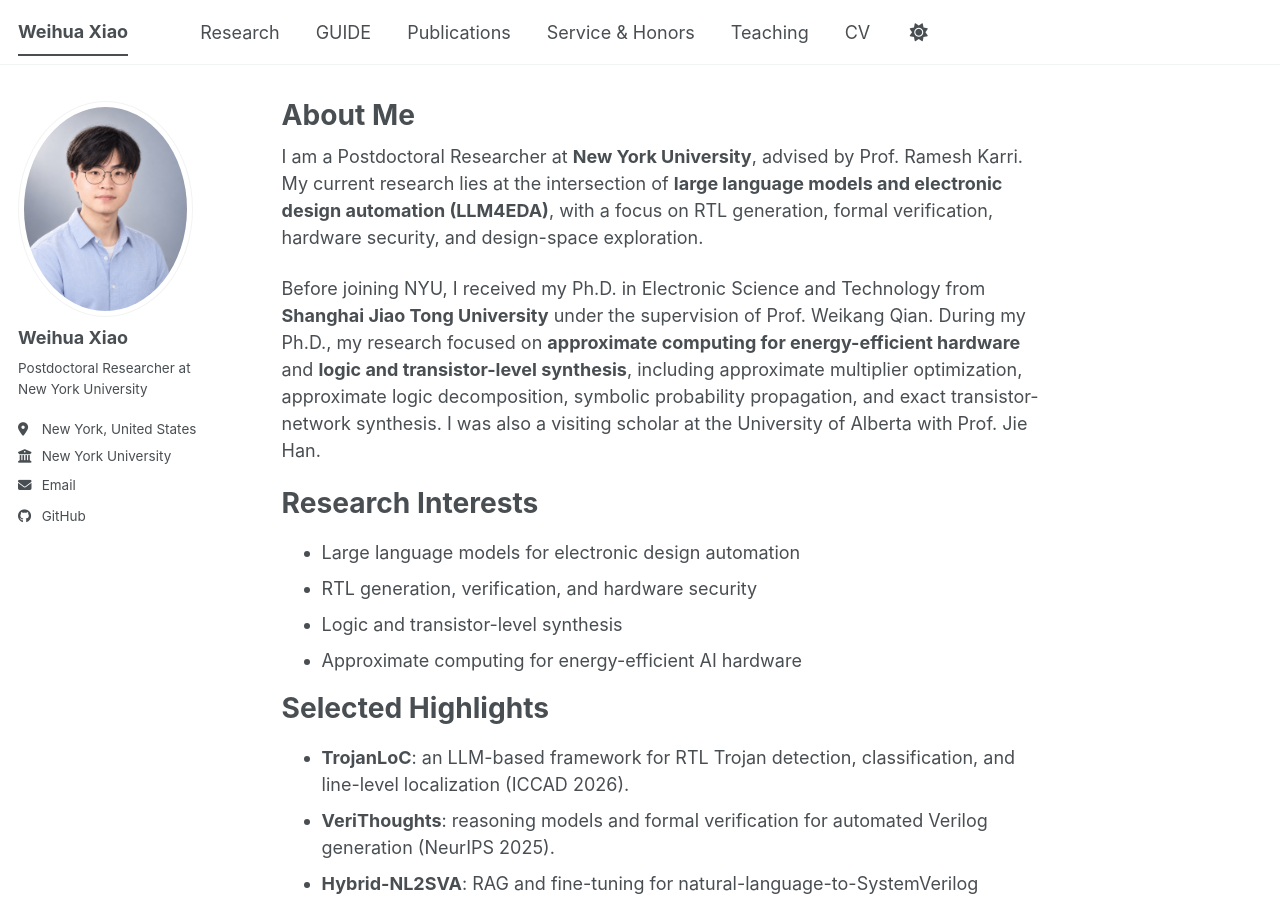
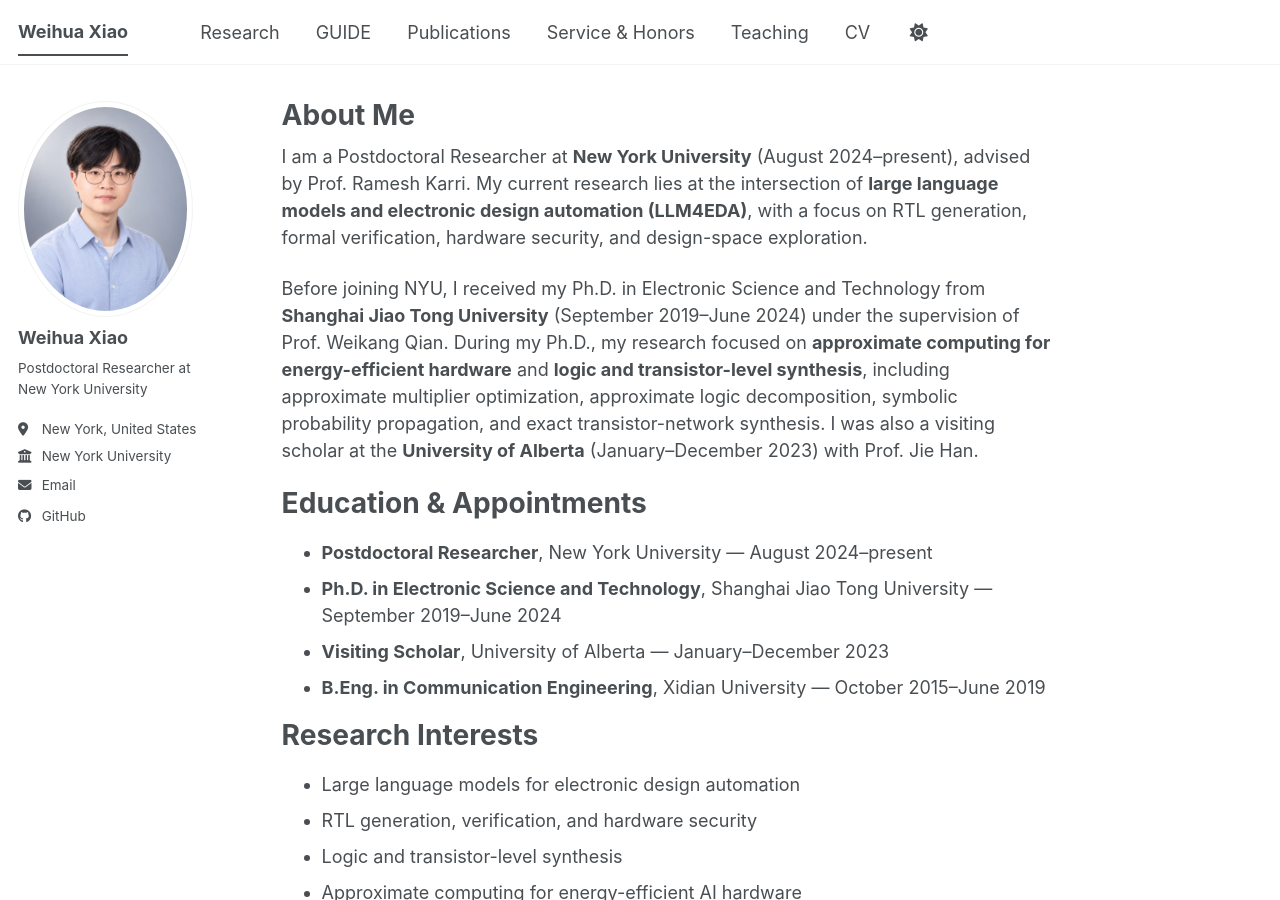
Before and after one commit to Weihua-Xiao/Weihua-Xiao.github.io, a Jekyll site: the page built from _pages/about.md, in a window 1280 px wide and 900 px high. Built offline with Jekyll 4.4.1, drawn with Linux system fonts in a browser that asks for light colours; a style sheet for code colours, icons or effects is not loaded.

Commit message:
Add dates to education experiences

```diff
--- a/_pages/about.md
+++ b/_pages/about.md
@@ -7,9 +7,17 @@
   - /about.html
 ---
 
-I am a Postdoctoral Researcher at **New York University**, advised by Prof. Ramesh Karri. My current research lies at the intersection of **large language models and electronic design automation (LLM4EDA)**, with a focus on RTL generation, formal verification, hardware security, and design-space exploration.
+I am a Postdoctoral Researcher at **New York University** (August 2024–present), advised by Prof. Ramesh Karri. My current research lies at the intersection of **large language models and electronic design automation (LLM4EDA)**, with a focus on RTL generation, formal verification, hardware security, and design-space exploration.
 
-Before joining NYU, I received my Ph.D. in Electronic Science and Technology from **Shanghai Jiao Tong University** under the supervision of Prof. Weikang Qian. During my Ph.D., my research focused on **approximate computing for energy-efficient hardware** and **logic and transistor-level synthesis**, including approximate multiplier optimization, approximate logic decomposition, symbolic probability propagation, and exact transistor-network synthesis. I was also a visiting scholar at the University of Alberta with Prof. Jie Han.
+Before joining NYU, I received my Ph.D. in Electronic Science and Technology from **Shanghai Jiao Tong University** (September 2019–June 2024) under the supervision of Prof. Weikang Qian. During my Ph.D., my research focused on **approximate computing for energy-efficient hardware** and **logic and transistor-level synthesis**, including approximate multiplier optimization, approximate logic decomposition, symbolic probability propagation, and exact transistor-network synthesis. I was also a visiting scholar at the **University of Alberta** (January–December 2023) with Prof. Jie Han.
+
+Education & Appointments
+======
+
+- **Postdoctoral Researcher**, New York University — August 2024–present
+- **Ph.D. in Electronic Science and Technology**, Shanghai Jiao Tong University — September 2019–June 2024
+- **Visiting Scholar**, University of Alberta — January–December 2023
+- **B.Eng. in Communication Engineering**, Xidian University — October 2015–June 2019
 
 Research Interests
 ======
```
Also changed, not shown: _pages/cv.md (+4 -4 lines), _pages/guide.md (+3 -3 lines).
